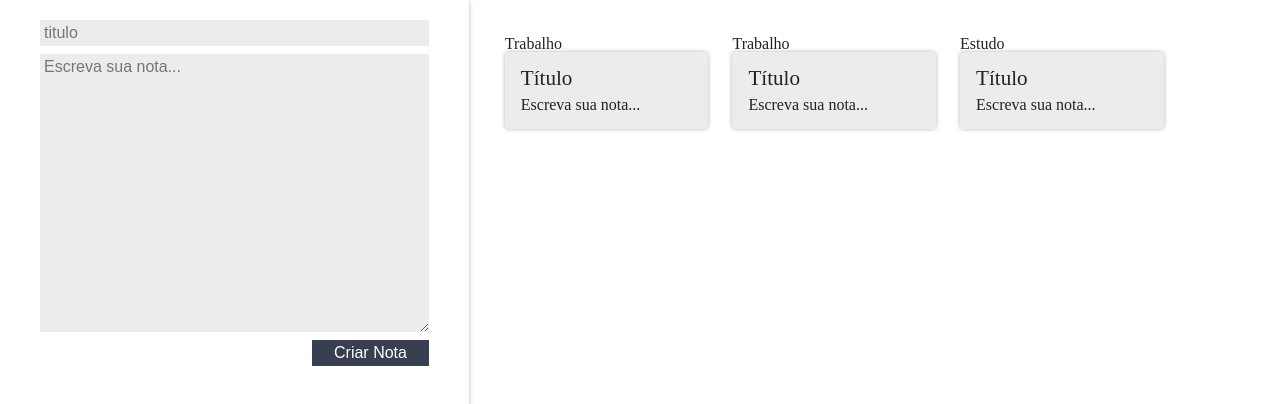
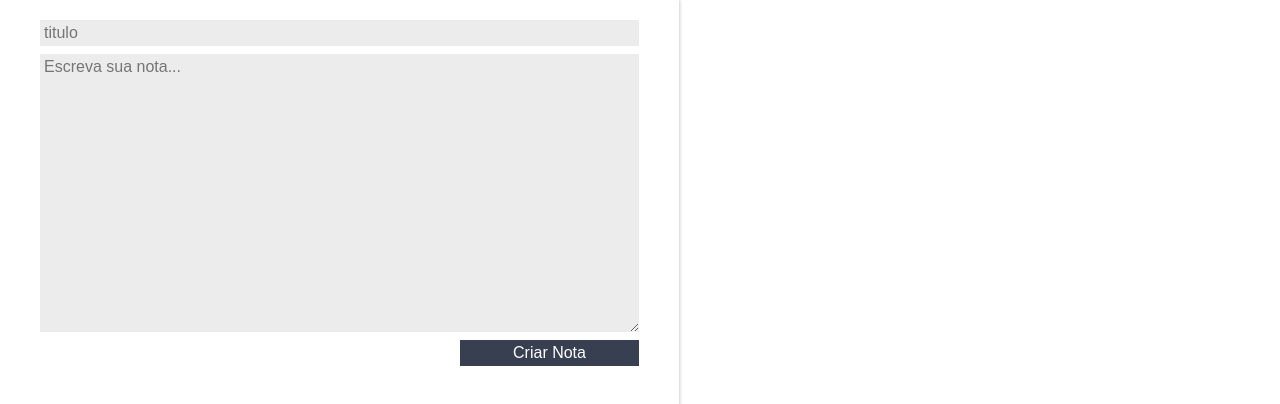
Before and after one commit to JonathanLima25/React-notes, a React (Create React App) app in the folder ceep/: page / in a window 1280 px wide. Shown: the top 404 px of the page. Built offline with nearby package versions, Linux system fonts and the light colour scheme.

Commit message:
Utiliza state e props para passar atributos entre os componentes

```diff
--- a/ceep/src/App.js
+++ b/ceep/src/App.js
@@ -5,15 +5,26 @@
 import "./assets/index.css";
 
 class App extends Component {
+  constructor() {
+    super();
+    this.state = {
+      notas:[]
+    };
+  }
   criarNota(titulo, texto){
-    console.log(`uma nova nota criada!\n` + titulo +`\n` + texto);
+    const novaNota = {titulo, texto};
+    const novoArrayNotas = [...this.state.notas,novaNota]
+    const novoState = {
+      notas: novoArrayNotas
+    }
+    this.setState(novoState)
   }
 
   render() {
     return (
       <section className="conteudo">
-        <FormularioCadastro criarNota={this.criarNota} />
-        <ListaDeNotas/>
+        <FormularioCadastro criarNota={this.criarNota.bind(this)} />
+        <ListaDeNotas notas={this.state.notas}/>
       </section>
     );
   }
--- a/ceep/src/components/CardNota/CardNota.jsx
+++ b/ceep/src/components/CardNota/CardNota.jsx
@@ -6,9 +6,9 @@
     return (
       <section className="card-nota">
         <header className="card-nota_cabecalho">
-          <h3 className="card-nota_titulo">Título</h3>
+          <h3 className="card-nota_titulo">{this.props.titulo}</h3>
         </header>
-        <p className="card-nota_texto">Escreva sua nota...</p>
+        <p className="card-nota_texto">{this.props.texto}</p>
       </section>
     );
   }
--- a/ceep/src/components/ListaDeNotas/ListaDeNotas.jsx
+++ b/ceep/src/components/ListaDeNotas/ListaDeNotas.jsx
@@ -6,11 +6,10 @@
   render() {
     return (
       <ul className="lista-notas">
-        {Array.of("Trabalho", "Trabalho", "Estudo").map((categoria, index) => {
+        {this.props.notas.map((nota, index) => {
           return (
             <li className="lista-notas_item" key={index}>
-              <div>{categoria}</div>
-              <CardNota />
+              <CardNota titulo={nota.titulo} texto={nota.texto}/>
             </li>
           );
         })}
```
